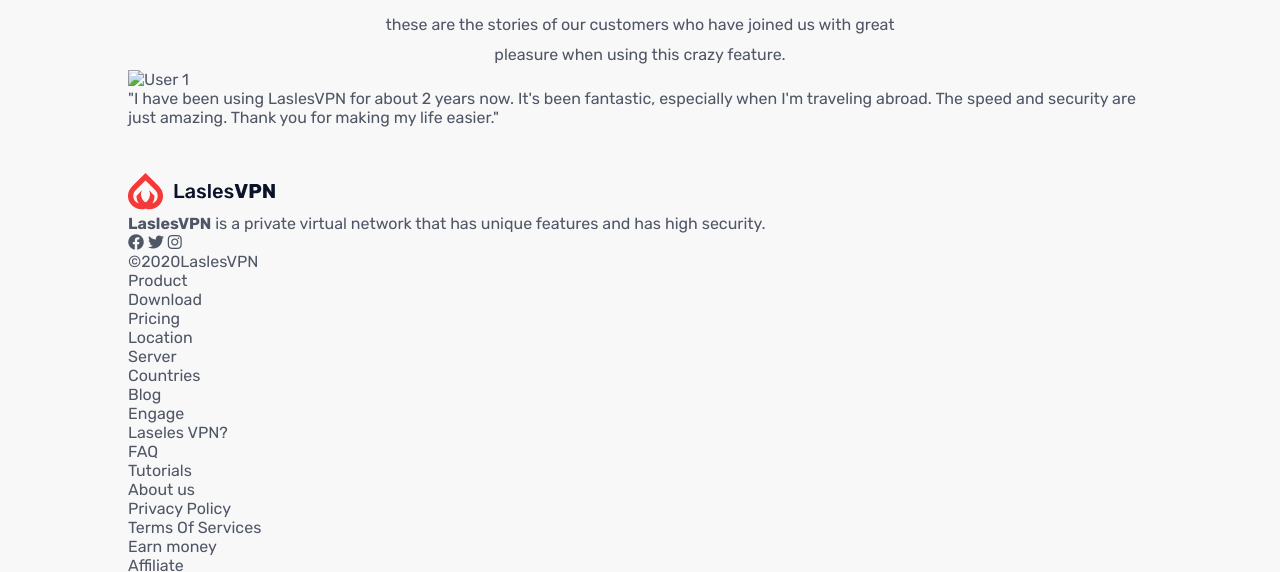
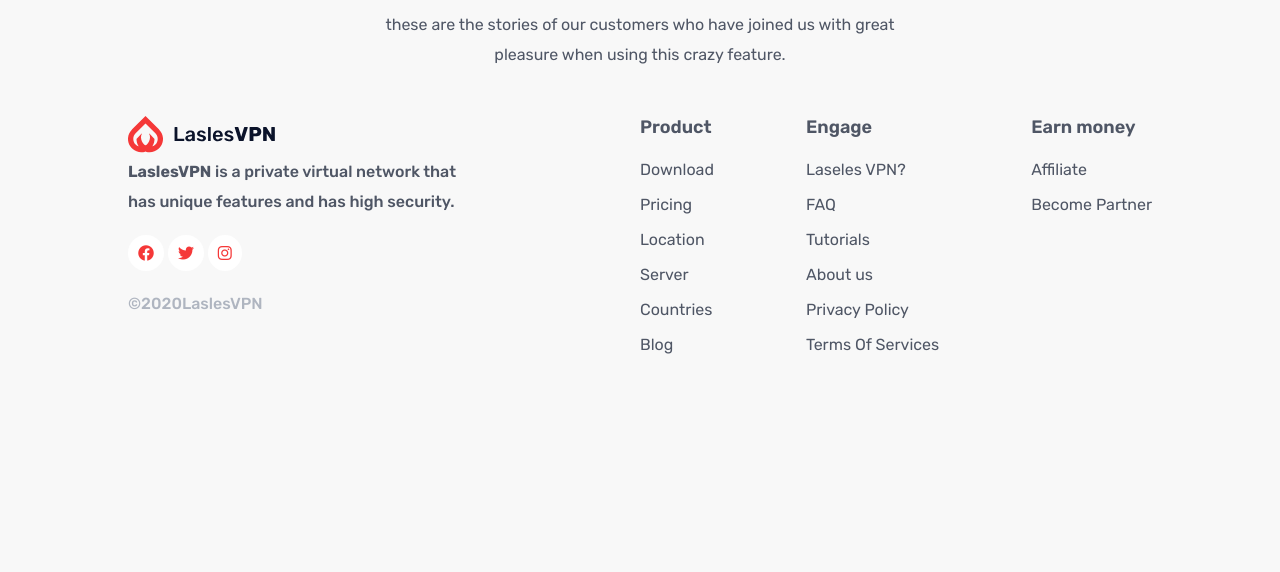
Before and after one commit to Yussif20/laseles_vpn_landing_page, a plain HTML site: page index.html in a window 1280 px wide. Shown: the part 3516-4088 px from the top of the page. After the commit the page ends 3870 px from the top, so only its background shows below. Drawn offline with Linux system fonts and the light colour scheme.

Commit message:
adding the footer styles

```diff
--- /dev/null
+++ b/components/_footer.scss
@@ -0,0 +1,47 @@
+.footer {
+  display: flex;
+  &__info {
+    flex: 0 1 50%;
+    p {
+      font-size: 1.6rem;
+      line-height: 3rem;
+      font-weight: 500;
+    }
+    &--socials {
+      margin: 1.8rem 0;
+      i {
+        padding: 1rem;
+        background-color: var(--color-white);
+        color: var(--color-red);
+        border-radius: 50%;
+        transition: var(--timing-animation) ease-out;
+        cursor: pointer;
+        &:hover {
+          background-color: var(--color-red);
+          color: var(--color-white);
+        }
+      }
+    }
+    &--copyright {
+      color: #afb5c0;
+    }
+  }
+
+  &__links {
+    flex: 1;
+    display: flex;
+    justify-content: space-between;
+    &--col {
+      &_heading {
+        font-weight: 600;
+        font-size: 1.8rem;
+        margin-bottom: 2.2rem;
+      }
+      &_info {
+        display: flex;
+        flex-direction: column;
+        gap: 1.6rem;
+      }
+    }
+  }
+}
--- a/index.html
+++ b/index.html
@@ -252,20 +252,6 @@
             pleasure when using this crazy feature.
           </p>
         </div>
-        <div class="testimonials__slider">
-          <div class="testimonials__slider--item">
-            <img
-              src="assets/User 1.jpg"
-              alt="User 1"
-              class="testimonials__slider--item-image"
-            />
-            <p class="testimonials__slider--item-text">
-              "I have been using LaslesVPN for about 2 years now. It's been
-              fantastic, especially when I'm traveling abroad. The speed and
-              security are just amazing. Thank you for making my life easier."
-            </p>
-          </div>
-        </div>
       </section>
       <!-- Testimonials End -->
       <!-- Footer Start -->
@@ -273,15 +259,15 @@
         <div class="footer__info">
           <img src="assets/Logo.svg" alt="Laseles logo" />
           <p>
-            <strong>LaslesVPN</strong> is a private virtual network that has
-            unique features and has high security.
+            <strong>LaslesVPN</strong> is a private virtual network that <br />
+            has unique features and has high security.
           </p>
-          <div class="footer--socials">
+          <div class="footer__info--socials">
             <i class="fab fa-facebook"></i>
             <i class="fab fa-twitter"></i>
             <i class="fab fa-instagram"></i>
           </div>
-          <p>©2020LaslesVPN</p>
+          <p class="footer__info--copyright">©2020LaslesVPN</p>
         </div>
         <div class="footer__links">
           <div class="footer__links--col">
--- a/styles.scss
+++ b/styles.scss
@@ -6,3 +6,5 @@
 @import "./components/features";
 @import "./components/pricing";
 @import "./components/partners";
+@import "./components/testimonials";
+@import "./components/footer";
```
Also changed, not shown: components/_testimonials.scss (added), styles/styles.css, 1 other file.
